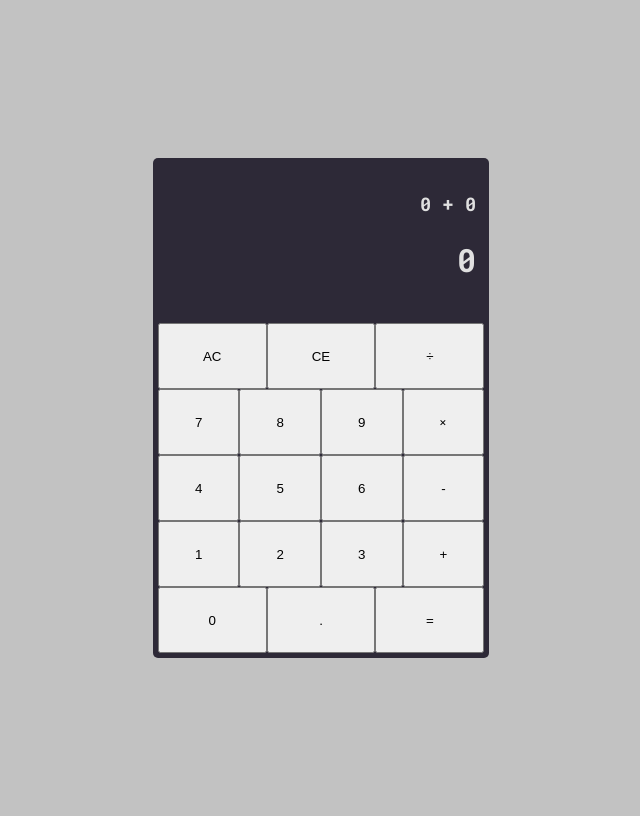
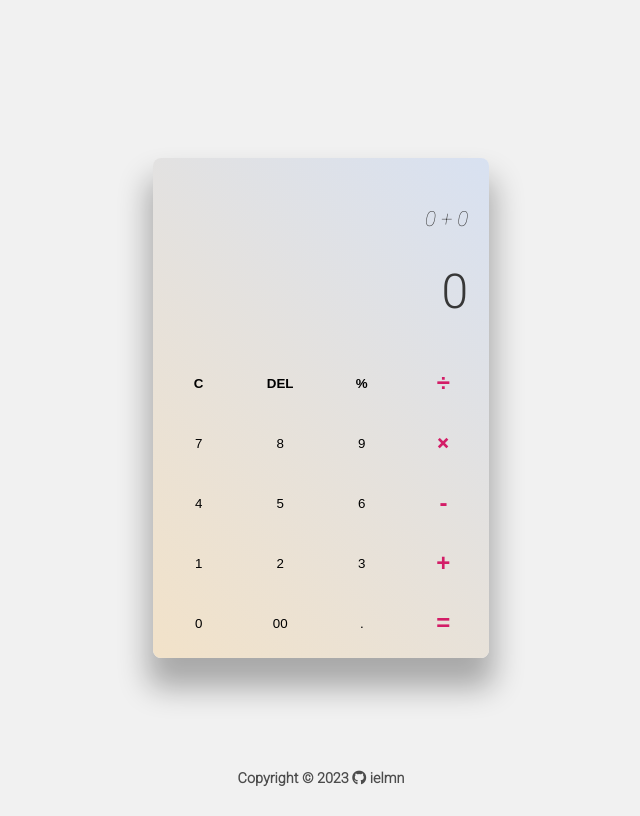
Before and after one commit to ielmn/calculator, a plain HTML site: page index.html in a window 1280 px wide. Shown: the whole page, without its empty margins (319-959 px from the left). Drawn offline with Linux system fonts and the light colour scheme.

Commit message:
Update style

```diff
--- a/index.html
+++ b/index.html
@@ -3,6 +3,7 @@
 <head>
     <meta charset="UTF-8">
     <meta name="viewport" content="width=device-width, initial-scale=1.0">
+    <link rel="stylesheet" href="https://cdnjs.cloudflare.com/ajax/libs/font-awesome/6.4.2/css/all.min.css">
     <link rel="stylesheet" href="style.css">
     <title>Document</title>
 </head>
@@ -14,36 +15,47 @@
                 <h1>0</h1>
             </div>
             <div class="btn-section">
-                <div class="btn-container">
-                    <button class="buttons">AC</button>
-                    <button class="buttons">CE</button>
-                    <button class="buttons operations">÷</button>
+                <div class="btn-container top">
+                    <button class="buttons">C</button>
+                    <button class="buttons">DEL</button>
+                    <button class="buttons">%</button>
+                    <button class="buttons operations right">÷</button>
                 </div>
                 <div class="btn-container">
                     <button class="buttons">7</button>
                     <button class="buttons">8</button>
                     <button class="buttons">9</button>
-                    <button class="buttons operations"><span style="display: inline-block; transform: rotate(45deg);">+</span></button>
+                    <button class="buttons operations right"><span style="display: inline-block; transform: rotate(45deg);">+</span></button>
                 </div>
                 <div class="btn-container">
                     <button class="buttons">4</button>
                     <button class="buttons">5</button>
                     <button class="buttons">6</button>
-                    <button class="buttons operations">-</button>
+                    <button class="buttons operations right">-</button>
                 </div>
                 <div class="btn-container">
                     <button class="buttons">1</button>
                     <button class="buttons">2</button>
                     <button class="buttons">3</button>
-                    <button class="buttons operations">+</button>
+                    <button class="buttons operations right">+</button>
                 </div>
                 <div class="btn-container">
                     <button class="buttons">0</button>
+                    <button class="buttons">00</button>
                     <button class="buttons">.</button>
-                    <button class="buttons">=</button>
+                    <button class="buttons right">=</button>
                 </div>
             </div>
         </div>
     </main>
+
+    <footer id="footer">
+        <h2>Copyright © 2023
+            <a href="http://github.com/ielmn" target="_blank">
+                <i class="fa-brands fa-github" ></i>
+                ielmn
+            </a>
+        </h2>
+    </footer>
 </body>
 </html>
--- a/style.css
+++ b/style.css
@@ -1,4 +1,4 @@
-@import url('https://fonts.googleapis.com/css2?family=Roboto+Mono:wght@400;700&display=swap');
+@import url('https://fonts.googleapis.com/css2?family=Roboto:ital,wght@0,300;1,100&display=swap');
 
 * {
     box-sizing: border-box;
@@ -6,9 +6,9 @@
 body {
     display: block;
     overflow: hidden;
-    background-color: rgb(194,194,194);
-    color: rgb(224,224,224);
-    font-family: 'Roboto Mono', monospace;
+    background-color: rgb(241, 241, 241);
+    color: rgb(55, 55, 55);
+    font-family: 'Roboto', sans-serif;
 }
 
 .container {
@@ -18,16 +18,44 @@ body {
     min-height: 100dvh;
 }
 
+button {
+    cursor: pointer;
+    border: none;
+    background: none;
+    transition: 0.2s;
+}
+
+button:hover {
+    color: white;
+    background-color: #D31D67;
+    border-radius: 8px;
+}
+
+button:active {
+    color:black;
+    background:none;
+}
+
+.top button{
+    font-weight: 700;
+}
+
+.right {
+    font-size: 1.5rem;
+    font-weight: 700;
+    color: #D31D67;
+}
+
 .screen {
     text-align: right;
-    padding-right: 0.5em;
+    padding-right: 1em;
     margin-top: 0.6em;
     margin-bottom: -1.8rem;
 }
 
 .btn-section {
-    margin-top: 50px;
-    height: 330px;
+    margin-top: 30px;
+    height: 300px;
     display: flex;
     justify-content: center;
     align-items: center;
@@ -48,9 +76,35 @@ body {
 .calc-container {
     width: 336px;
     min-height: 500px;
-    background-color:rgb(45,41,55);
+    background-image: linear-gradient(45deg, #F2E2C9, #D8E1F1);
     padding: 0.3rem;
-    border-radius: 5px;
+    border-radius: 8px;
     display: flex;
     flex-direction: column;
+    justify-content: flex-end;
+    box-shadow: 0 25px 30px 5px rgb(0, 0, 0, 0.3);
 }
+
+h1 {
+    font-size: 3rem;
+    font-weight: 300;
+}
+
+h3 {
+    font-style: italic;
+    font-weight: 100;
+    font-size: 1.3rem;
+}
+
+#footer {
+    font-weight: 300;
+    font-size: 0.6rem;
+    text-align: center;
+    margin-top: -50px;
+    color: rgb(76, 76, 76);
+}
+
+a {
+    color: inherit;
+    text-decoration: none;
+}
```
